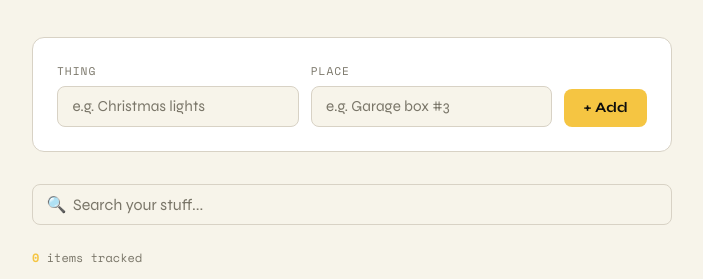
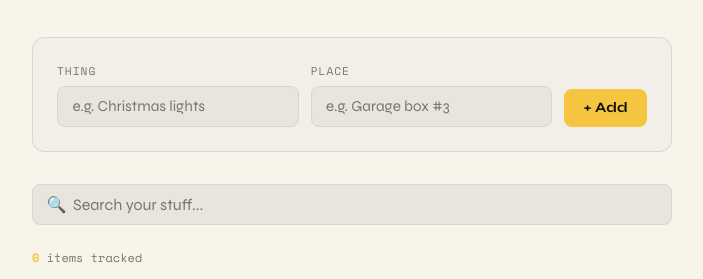
Before and after one commit to shchoi8347/whereismystuff, a plain HTML site: page index.html in a window 1280 px wide. Shown: the part 168-447 px from the top of the page, without its empty margins (288-991 px from the left). Drawn offline with nearby package versions, Linux system fonts and the light colour scheme.

Commit message:
style.css changed

```diff
--- a/styles.css
+++ b/styles.css
@@ -1,7 +1,8 @@
 :root {
   --bg: #f7f4ea;
-  --surface: #ffffff;
-  --border: #d8d2c5;
+  --surface: #f2efe9;
+  --border: #d9d6cf;
+  --input-bg: #e8e5df;
   --accent: #f5c542;
   --accent2: #e07b3f;
   --text: #1f1c16;
@@ -72,7 +73,7 @@ label {
 }
 
 input {
-  background: var(--bg);
+  background: var(--input-bg);
   border: 1px solid var(--border);
   border-radius: 8px;
   padding: 0.65rem 0.9rem;
@@ -80,7 +81,7 @@ input {
   font-family: 'Syne', sans-serif;
   font-size: 0.95rem;
   outline: none;
-  transition: border-color 0.2s;
+  transition: border-color 0.2s, background 0.2s;
 }
 
 input:focus { border-color: var(--accent); }
```
